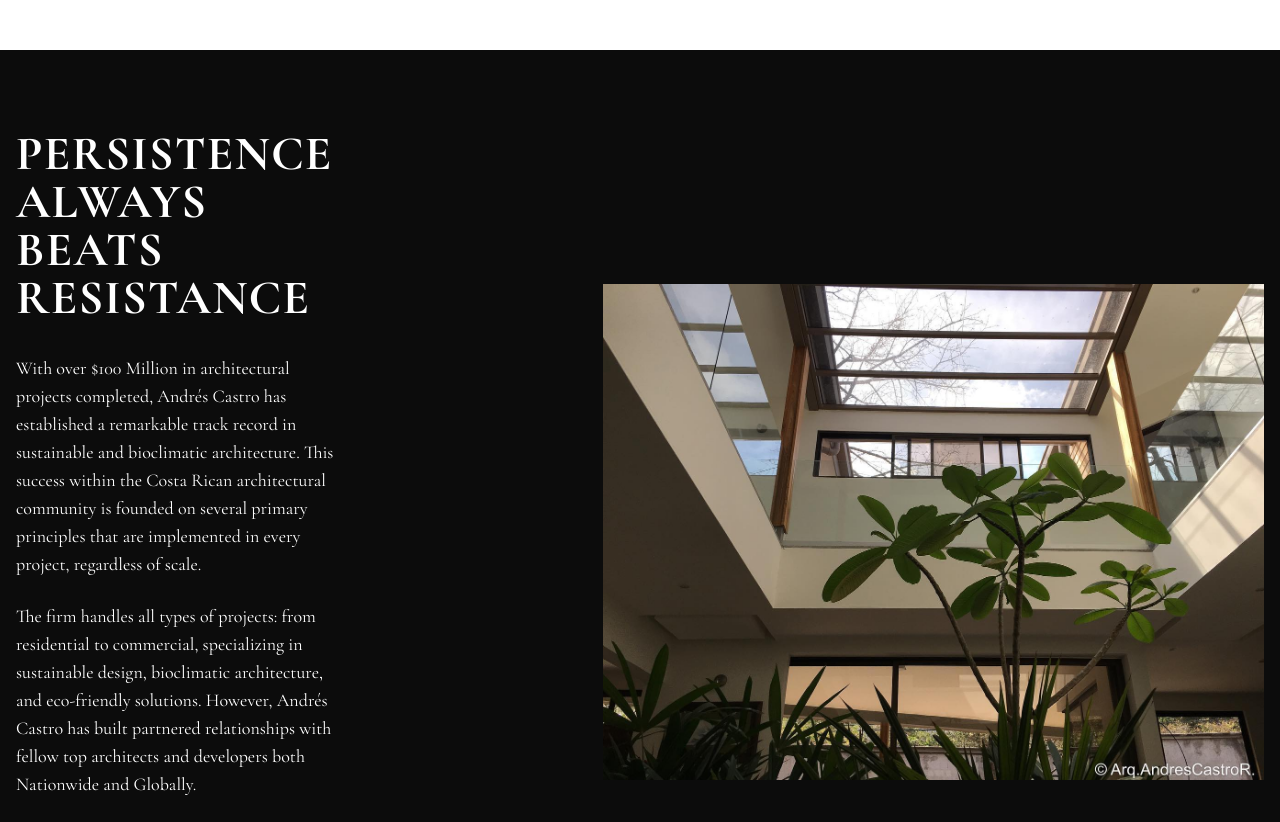
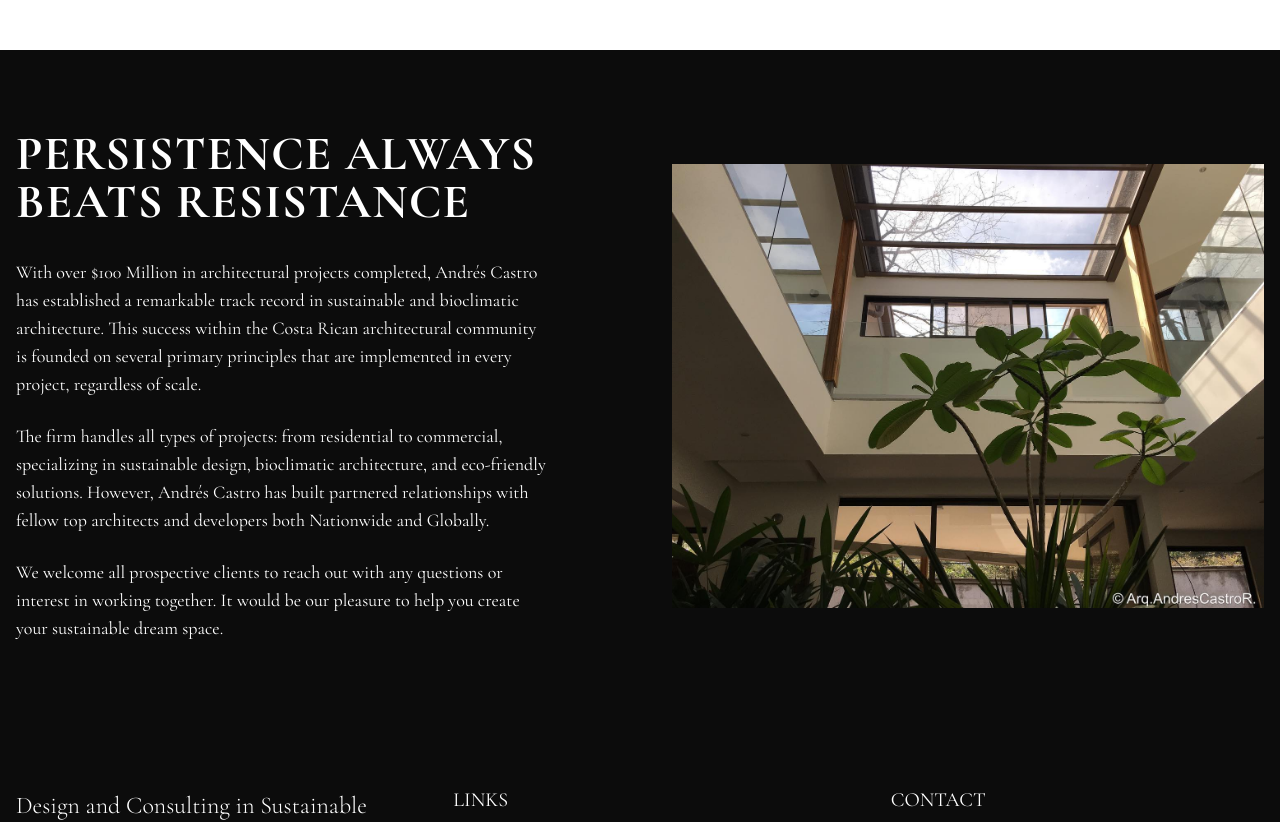
Before and after one commit to botflowlab/AndresCastroWebsite, a React (Vite) app: page /arquitecto in a window 1280 px wide. Shown: the part 1420-2242 px from the top of the page. Built offline with nearby package versions, Linux system fonts and the light colour scheme; a web font is replaced by a local one.

Commit message:
Updated Experience.jsx

```diff
--- a/src/pages/architect/Experience.jsx
+++ b/src/pages/architect/Experience.jsx
@@ -7,9 +7,9 @@ export default function Experience() {
   return (
     <section className="py-20 px-4 bg-[#0c0c0c] relative">
       <div className="max-w-7xl mx-auto">
-        <div className="flex flex-col md:flex-row-reverse gap-64 items-center">
+        <div className="flex flex-col md:flex-row-reverse gap-16 items-center">
           {/* Right side - Image */}
-          <div className="w-full">
+          <div className="w-full md:w-1/2">
             <img
               src="/images/theArchitect/ac03.jpg"
               alt="Andres Castro Experience"
@@ -19,7 +19,7 @@ export default function Experience() {
 
           {/* Left side - Content */}
           <div className="w-full md:w-1/2">
-            <div className="max-w-[100%]">
+            <div className="max-w-[90%]">
               <h2 className="text-4xl md:text-5xl text-white font-bold mb-8 tracking-wide">
                 PERSISTENCE ALWAYS BEATS RESISTANCE
               </h2>
```
